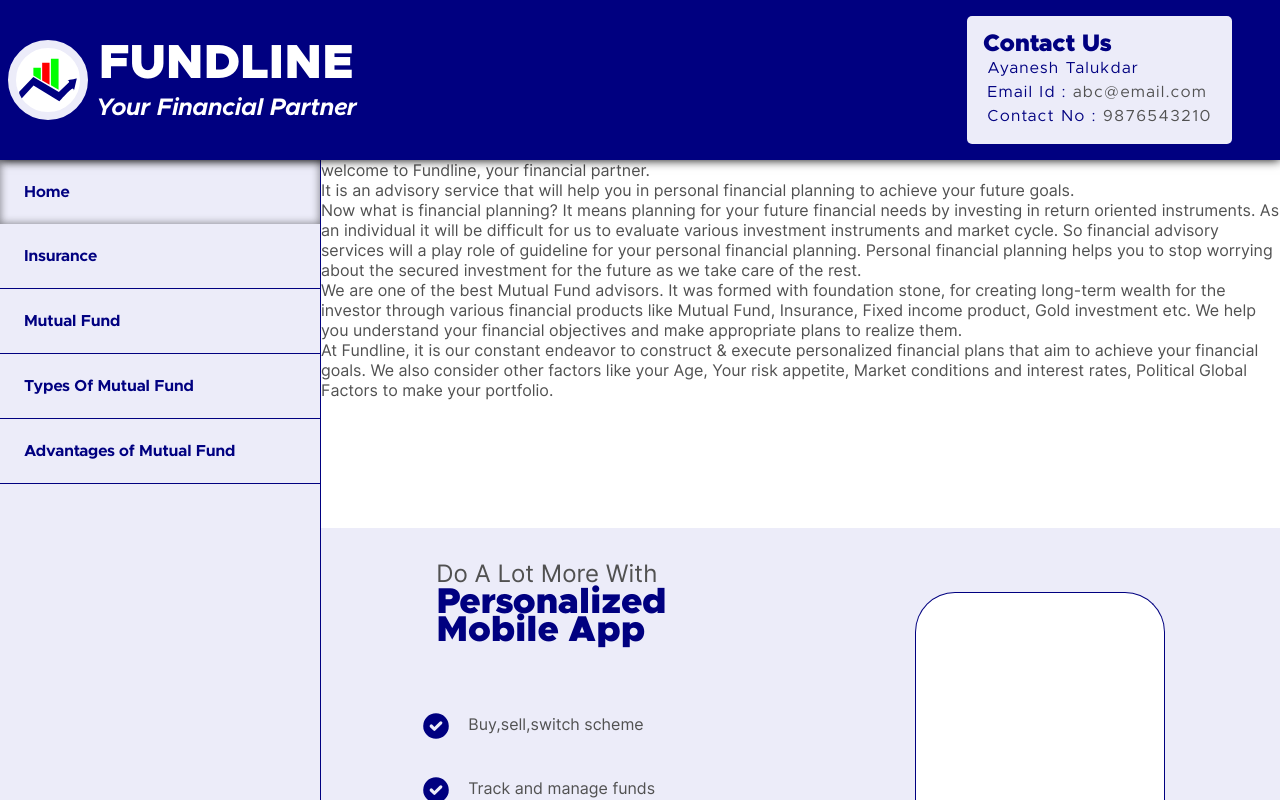
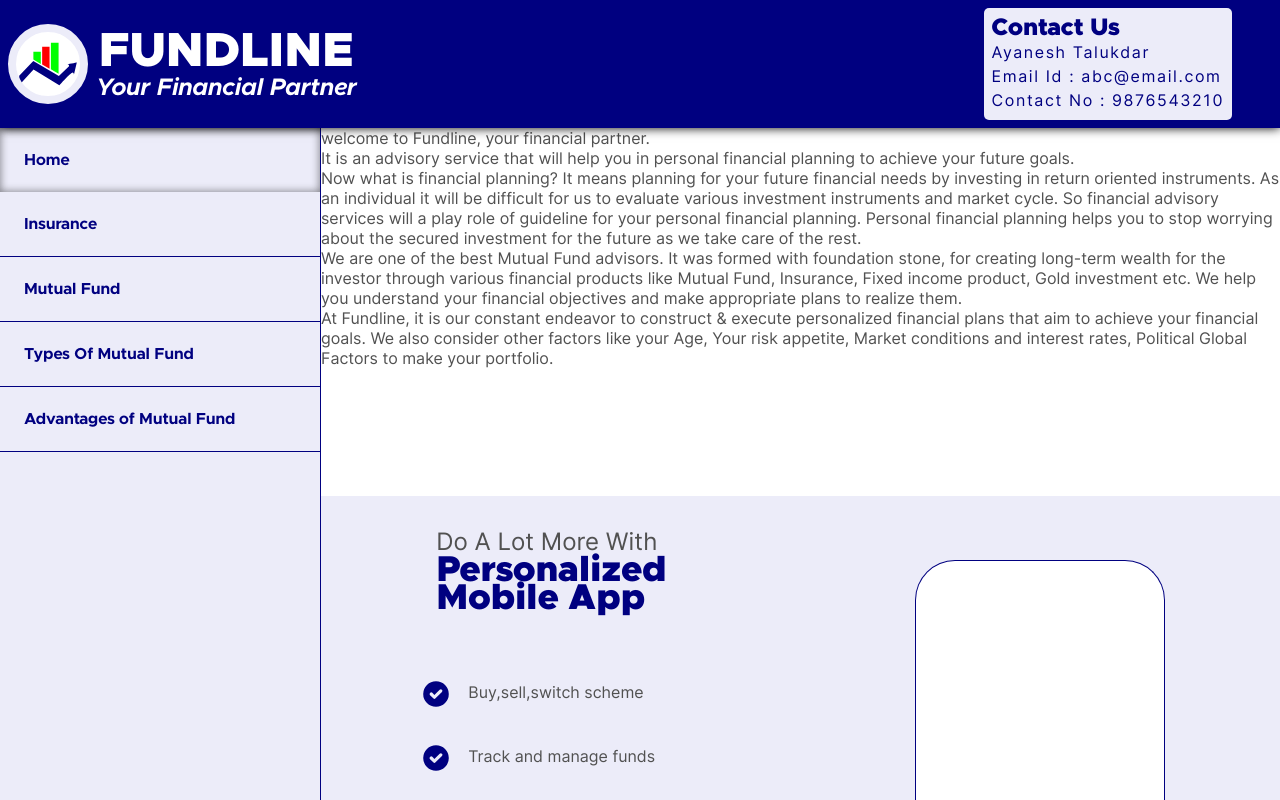
Before and after one commit to FUNDLINE/FUNDLINE-website, an Angular app: page /home in a window 1280 px wide. Shown: the top 800 px of the page. Built offline with nearby package versions, Linux system fonts and the light colour scheme.

Commit message:
app component refactor

```diff
--- a/src/app/app.component.css
+++ b/src/app/app.component.css
@@ -1,7 +1,7 @@
 @import url(../common.css);
 
 
-.header-container {
+.header {
   display: flex;
   flex-direction: column;
   justify-content: space-between;
@@ -11,7 +11,7 @@
   z-index: 9;
 }
 
-        .logo-title-container {
+        .logo-container {
           display: flex;
           justify-content: flex-start;
           align-items: center;
@@ -27,76 +27,64 @@
                   background-color: var(--white);
                 }
 
-                .title-container {
-                  display: flex;
-                  flex-direction: column;
-                  justify-content: center;
-                  align-items: center;
+                .logo-text {
                   color: var(--white);
                 }
 
-                .title {
+                .logo-text>h1 {
                   font-size: 3rem;
                   font-weight: 900;
                   text-align: center;
-                  margin: 0.25rem 0 0.25rem 0;
+                  margin: 0.25rem 0 0 0;
 
                 }
 
-                .subtitle {
+                .logo-text>h2 {
                   font-size: 1.5rem;
                   font-weight: 700;
                   font-style: italic;
                   text-align: center;
-                  margin: 0.25rem 0 0.25rem 0;
+                  margin: 0 0 0.25rem 0;
                 }
 
-        .contact-container {
+        .contact-us {
           display: flex;
           flex-direction: column;
           justify-content: space-between;
           background-color: var(--accent-100);
-          margin: 1rem 0.5rem;
-          padding: 1rem;
+          margin: 0.5rem 0.5rem 0.5rem 0.5rem;
+          padding: 0.5rem;
           border-radius: 5px;
         }
 
-                .contact-container > h3 {
-                  margin: 0.25rem;
+                .contact-us > p {
                   font-size: 1rem;
                   color: var(--accent-900);
                   letter-spacing: 0.1rem;
+                  line-height: 1.5rem;
                 }
 
-                .contact-container>h2{
+                .contact-us>h3{
                   color: var(--accent-900);
                   font-weight: 900;
                   font-size: 1.5rem;
                 }
 
-                .contact-container span {
-                  color: var(--black);
-                }
-
 .body-container {
-  display: flex;
-  flex-direction: column;
   position: relative;
   z-index: 8;
   background-color: var(--white);
 }
 
         .nav-container {
-          display: flex;
-          flex-direction: column;
           background-color: var(--accent-100);
           align-self:stretch;
           height: 0;
           transform: scale(1, 0);
           transform-origin: top;
           transition:
-            transform var(--nav-animation),
-            height var(--nav-animation) ;
+            transform 300ms ease-in-out,
+            height 300ms ease-in-out ;
         }
 
                 .nav-container-open {
@@ -104,12 +92,13 @@
                   transform: scale(1, 1);
                   transform-origin: top;
                   transition:
-                    transform var(--nav-animation),
-                    height 300ms ease-in-out 300ms;
+                    transform 300ms ease-in-out,
+                    height 300ms ease-in-out ;
                 }
 
                 .nav-container>a {
                   margin: 0;
+                  display:block;
                   padding: 1.5rem;
                   border-bottom: 1px solid var(--accent-900);
                   color: var(--accent-900);
@@ -134,6 +123,7 @@
           background-color: var(--accent-100);
           border : none;
           box-shadow: var(--shadow-standard);
+          width: 100%;
         }
 
         .nav-button-div {
@@ -154,23 +144,42 @@
         }
 
 
+@keyframes initial-entry {
+  0% {
+    transform: translateY(-20rem);
+  }
 
+  100% {
+    transform: translateY(0rem);
+  }
+}
 
+@keyframes drop-down {
+  0%{
+    height: fit-content;
+    transform: scale(1, 0);
+  }
+  1%{
+    height: fit-content;
+    transform: scale(1, 0);
+  }
+}
 
 
 
 
 
 @media (min-width: 900px) {
-  .header-container {
+  .header {
     flex-direction: row;
     justify-content: space-between;
   }
-  .contact-container {
+  .contact-us {
     margin-right: 3rem;
   }
 
   .body-container {
+    display: flex;
     flex-direction: row;
     align-items: stretch;
   }
--- a/src/app/app.component.html
+++ b/src/app/app.component.html
@@ -1,16 +1,16 @@
-<div class="header-container">
-  <div class="logo-title-container">
+<div class="header">
+  <div class="logo-container">
     <img src="../assets/fundline_logo.svg" class="logo" />
-    <div class="title-container">
-      <h1 class="title">FUNDLINE</h1>
-      <h1 class="subtitle">Your Financial Partner</h1>
+    <div class="logo-text">
+      <h1>FUNDLINE</h1>
+      <h2>Your Financial Partner</h2>
     </div>
   </div>
-  <div class="contact-container">
-    <h2>Contact Us</h2>
-    <h3>Ayanesh Talukdar</h3>
-    <h3>Email Id : <span>abc@email.com</span></h3>
-    <h3>Contact No : <span>9876543210</span></h3>
+  <div class="contact-us">
+    <h3>Contact Us</h3>
+    <p>Ayanesh Talukdar</p>
+    <p>Email Id : abc@email.com</p>
+    <p>Contact No : 9876543210</p>
   </div>
 </div>
 
```
